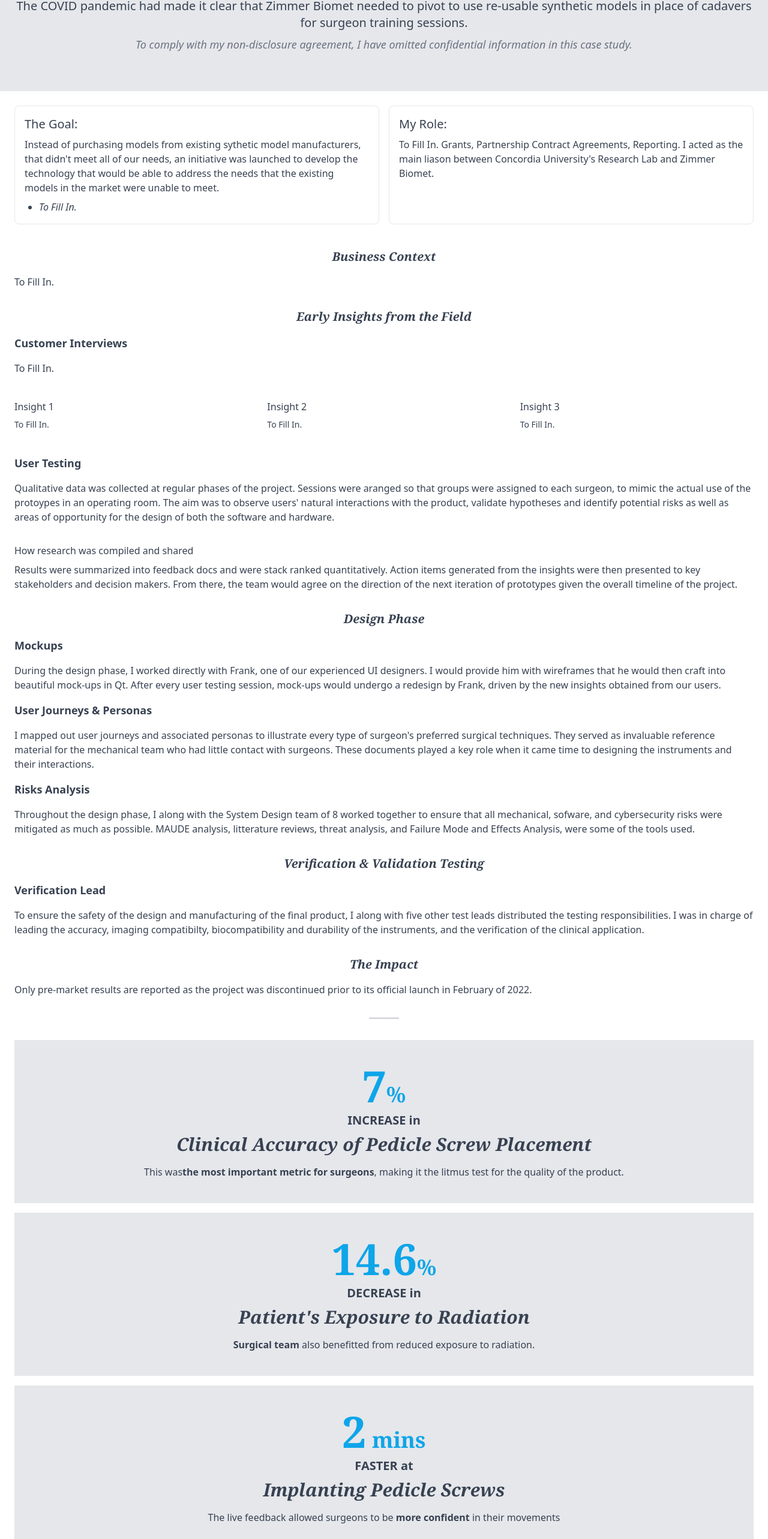
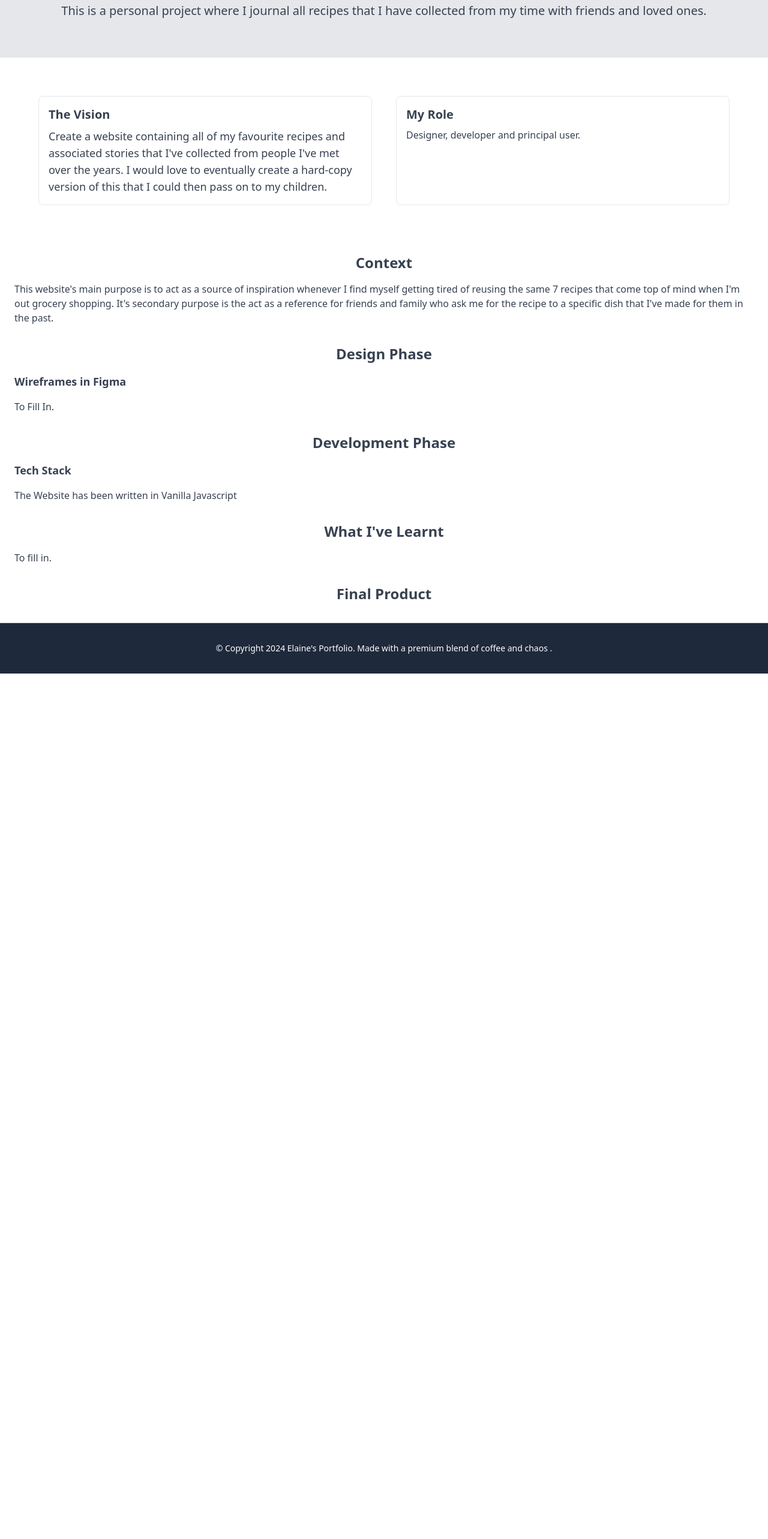
Before and after one commit to huang12211/Portfolio2024, a Next.js app: page /en/design/food-website in a window 1280 px wide. Shown: the part 228-2794 px from the top of the page at 60% size. After the commit the page ends 1351 px from the top, so only its background shows below. Built offline with nearby package versions, Linux system fonts and the light colour scheme.

Commit message:
fix: create outline of content of Elaine's Easecipes website case study

```diff
--- a/src/app/[locale]/(unauth)/design/food-website/page.tsx
+++ b/src/app/[locale]/(unauth)/design/food-website/page.tsx
@@ -23,43 +23,46 @@ export default function Design() {
         <div className="bg-gray-200">
           <div className="mx-auto flex max-w-screen-xl flex-col gap-6 px-6 py-16">
             <div className="flex flex-col gap-2">
-              <h1 className="content-center text-center font-[Georgia] text-4xl font-black">Elaine's Easecipes</h1>
-              <h2 className="content-center text-center font-[Georgia] text-2xl font-black italic text-orange-400">
+              <h1>Elaine's Easecipes</h1>
+              <h2 className="text-orange-400">
                 A Journal of all of my Family's Favourite Food Recipes
               </h2>
             </div>
-            <div className="flex flex-col content-center gap-2 text-center">
+            <div className="caseIntro">
               <p>
-                The COVID pandemic had made it clear that Zimmer Biomet needed to pivot to use re-usable synthetic models in place of cadavers for surgeon training sessions.
-              </p>
-              <p className="text-lg italic text-gray-500">
-                To comply with my non-disclosure agreement, I have omitted confidential information in this case study.
+                This is a personal project where I journal all recipes that I have collected from my time with friends and loved ones.
               </p>
             </div>
           </div>
         </div>
-        <div className="mx-auto grid max-w-screen-xl grid-cols-2 gap-4 p-6 text-lg">
-          <div className="flex flex-col gap-2 rounded-lg border border-gray-200 p-4">
-            <h3 className="text-xl font-medium">The Goal:</h3>
+        <div className="mx-auto grid max-w-screen-xl gap-10 p-16 md:grid-cols-2 md:grid-rows-1">
+          <div className="flex flex-col gap-2 rounded-lg border border-gray-200 bg-white p-4">
+            <h4>The Vision</h4>
+            <p className="text-lg">
+              Create a website containing all of my favourite recipes and associated stories that I've collected from people I've met over the years.
+              I would love to eventually create a hard-copy version of this that I could then pass on to my children.
+            </p>
+          </div>
+          <div className="flex flex-col gap-2 rounded-lg border border-gray-200 bg-white p-4">
+            <h4>My Role</h4>
             <p className="text-base">
-              Instead of purchasing models from existing sythetic model manufacturers, that didn't meet all of our needs, an initiative was launched to  develop
-              the technology that would be able to address the needs that the existing models in the market were unable to meet.
-            </p>
-            <ul className="list-outside list-disc pl-6 text-base italic">
-              <li>To Fill In.</li>
-            </ul>
-          </div>
-          <div className="flex flex-col gap-2 rounded-lg border border-gray-200 p-4">
-            <h3 className="text-xl font-medium">My Role:</h3>
-            <p className="text-base">
-              To Fill In. Grants, Partnership Contract Agreements, Reporting. I acted as the main liason between Concordia University's
-              Research Lab and Zimmer Biomet.
+              Designer, developer and principal user.
             </p>
           </div>
         </div>
         <div className="">
           <div className="mx-auto flex max-w-screen-xl flex-col gap-4 px-6 py-4 text-base">
-            <h2 className="text-xl font-semibold">Business Context</h2>
+            <h3 className="text-center">Context</h3>
+            <p>
+              This website's main purpose is to act as a source of inspiration whenever I find myself getting tired of reusing the same 7 recipes that come top of mind when I'm out grocery shopping.
+              It's secondary purpose is the act as a reference for friends and family who ask me for the recipe to a specific dish that I've made for them in the past.
+            </p>
+          </div>
+        </div>
+        <div className="">
+          <div className="mx-auto flex max-w-screen-xl flex-col gap-4 px-6 py-4 text-base">
+            <h3 className="text-center">Design Phase</h3>
+            <h4 className="text-lg font-semibold">Wireframes in Figma</h4>
             <p>
               To Fill In.
             </p>
@@ -67,191 +70,27 @@ export default function Design() {
         </div>
         <div className="">
           <div className="mx-auto flex max-w-screen-xl flex-col gap-4 px-6 py-4 text-base">
-            <h2 className="text-xl font-black">Early Insights from the Field</h2>
-            <h4 className="text-lg font-semibold">Customer Interviews</h4>
+            <h3 className="text-center">Development Phase</h3>
+            <h3 className="text-lg font-semibold">Tech Stack</h3>
             <p>
-              To Fill In.
-            </p>
-            <div className="grid grid-cols-3 gap-8 py-6">
-              <div>
-                <h3 className="text-base font-medium">Insight 1</h3>
-                <p className="pt-2 text-sm">
-                  To Fill In.
-                </p>
-              </div>
-              <div>
-                <h3 className="text-base font-medium">Insight 2</h3>
-                <p className="pt-2 text-sm">
-                  To Fill In.
-                </p>
-              </div>
-              <div>
-                <h3 className="text-base font-medium">Insight 3</h3>
-                <p className="pt-2 text-sm">
-                  To Fill In.
-                </p>
-              </div>
-            </div>
-
-            <h4 className="text-lg font-semibold">User Testing</h4>
-            <p>
-              Qualitative data was collected at regular phases of the project. Sessions were aranged so that groups were assigned to each surgeon,
-              to mimic the actual use of the protoypes in an operating room. The aim was to observe users' natural interactions with the product,
-              validate hypotheses and identify potential risks as well as areas of opportunity for the design of both the software and hardware.
-            </p>
-            <div>
-              <h3 className="pb-2 pt-4 text-base font-medium">How research was compiled and shared</h3>
-              <p>
-                Results were summarized into feedback docs and were stack ranked quantitatively. Action items generated from the insights were then
-                presented to key stakeholders and decision makers. From there, the team would agree on the direction of the next
-                iteration of prototypes given the overall timeline of the project.
-              </p>
-            </div>
-          </div>
-        </div>
-        <div className="">
-          <div className="mx-auto flex max-w-screen-xl flex-col gap-4 px-6 py-4 text-base">
-            <h2 className="text-xl font-black">Design Phase</h2>
-            <h3 className="text-lg font-semibold">Mockups</h3>
-            <p>
-              During the design phase, I worked directly with Frank, one of our experienced UI designers.
-              I would provide him with wireframes that he would then craft into beautiful mock-ups in Qt.
-              After every user testing session, mock-ups would undergo a redesign by Frank, driven by the new
-              insights obtained from our users.
-            </p>
-            <h3 className="text-lg font-semibold">User Journeys & Personas</h3>
-            <p>
-              I mapped out user journeys and associated personas to illustrate every type of surgeon's preferred surgical techniques.
-              They served as invaluable reference material for the mechanical team who had little contact with surgeons. These
-              documents played a key role when it came time to designing the instruments and their interactions.
-            </p>
-            <h3 className="text-lg font-semibold">Risks Analysis</h3>
-            <p>
-              Throughout the design phase, I along with the System Design team of 8 worked together to ensure that all
-              mechanical, sofware, and cybersecurity risks were mitigated as much as possible. MAUDE analysis, litterature reviews,
-              threat analysis, and Failure Mode and Effects Analysis, were some of the tools used.
+              The Website has been written in Vanilla Javascript
             </p>
           </div>
         </div>
         <div className="">
           <div className="mx-auto flex max-w-screen-xl flex-col gap-4 px-6 py-4 text-base">
-            <h2 className="text-xl font-bold">Verification & Validation Testing</h2>
-            <h3 className="text-lg font-semibold">Verification Lead</h3>
+            <h3 className="text-center">What I've Learnt</h3>
             <p>
-              To ensure the safety of the design and manufacturing of the final product, I along with five other test leads
-              distributed the testing responsibilities. I was in charge of leading the accuracy, imaging compatibilty, biocompatibility
-              and durability of the instruments, and the verification of the clinical application.
+              To fill in.
             </p>
           </div>
         </div>
         <div className="">
           <div className="mx-auto flex max-w-screen-xl flex-col gap-4 px-6 py-4 text-base">
-            <h2 className="text-xl font-bold">The Impact</h2>
-            <p>
-              Only pre-market results are reported as the project was discontinued prior to its official launch in February of 2022.
+            <h3 className="text-center">Final Product</h3>
 
-            </p>
-            <p className="pb-4 text-center text-gray-400">_______</p>
-            <div className="flex flex-col gap-2 bg-gray-200 px-6 py-10 text-center">
-              <h1 className="text-7xl font-black text-sky-500">
-                7
-                <span className="text-4xl">%</span>
-              </h1>
-              <h4>INCREASE in </h4>
-              <h2 className="text-3xl">Clinical Accuracy of Pedicle Screw Placement</h2>
-              <p className="pt-2">
-                This was
-                <span className="font-bold">the most important metric for surgeons</span>
-                , making it the litmus test for the quality of the product.
-              </p>
-            </div>
-            <div className="flex flex-col gap-2 bg-gray-200 px-6 py-10 text-center">
-              <h1 className="text-7xl font-black text-sky-500">
-                14.6
-                <span className="text-4xl">%</span>
-              </h1>
-              <h4>DECREASE in </h4>
-              <h2 className="text-3xl">Patient's Exposure to Radiation</h2>
-              <p className="pt-2">
-                <span className="font-bold">Surgical team</span>
-                {' '}
-                also benefitted from reduced exposure to radiation.
-              </p>
-            </div>
-            <div className="flex flex-col gap-2 bg-gray-200 px-6 py-10 text-center">
-              <h1 className="text-7xl font-black text-sky-500">
-                2
-                <span className="text-4xl"> mins</span>
-              </h1>
-              <h4>FASTER at </h4>
-              <h2 className="text-3xl">Implanting Pedicle Screws</h2>
-              <p className="pt-2">
-                The live feedback allowed surgeons to be
-                <span className="font-bold"> more confident</span>
-                {' '}
-                in their movements
-              </p>
-            </div>
-            <p className="pt-4 text-center italic text-gray-500">
-              For confidentiality reasons I have omitted the actual values for these metrics.
-            </p>
-            <p className="pb-6 text-center text-gray-400">_______</p>
-            <p className="text-gray-500">
-              The product was never released to market due to an executive business decision to create a spin-off all of Zimmer Biomet's
-              spinal and dental products to "ZimVie" (now HighRidge Medical). The newly created spin-off no longer had the required software
-              and field-support ressources to be able to support the launch of a navigation system into the market so the project was terminated in February of 2022.
-            </p>
           </div>
         </div>
-        <div className="">
-          <div className="mx-auto flex max-w-screen-xl flex-col gap-4 px-6 py-4 text-base">
-            <h2 className="text-xl font-bold">What I learned</h2>
-            <p>
-              This was a relatively fast-paced project given the scope and industry in which I was operating in. Our marketing director
-              at the time, Irena, always mentionned how impressed she was at the speed at which we were moving compared to previous Medtech
-              companies that she had worked at. Though a lot went right in this project, there were also areas for improvement. I like to
-              reflect on the success and failures of every project I work in so that I can learn from them and apply these lessons in the future.
-            </p>
-            <p>
-              This project highlighted to me that
-              {' '}
-              <span className="font-bold">small agile teams</span>
-              , once having experienced the storming phase,
-              {' '}
-              <span className="font-bold">work great together</span>
-              .
-              Despite most of this project having been completed during COVID when all team members had to work from home, having a smaller team allowed for a certain amount of flexibility in how each scrum
-              team organized themselves to collaborate and get the work done. My scrum team set expectations that those in Canada would start work 2 hours earllier than the usual 9-5 and that those in France would
-              work later, allowing the team to have more time to collaborate online.
-            </p>
-            <p>
-              I also learned that
-              {' '}
-              <span className="font-bold">periodically adding ressources to the team is ideal over suddenly doubling the team</span>
-              . Acting as PO proxy for a scrum team
-              where 50% of the individuals were new hires that were added to the project, made me learn the importance of having a robust and standardized onboarding process, but also the huge
-              time sink that onboarding a large cohort has on the burndown of a project.
-            </p>
-            <p>
-              Despite having attained the deadlines that were set before us, we could have avoided a lot of stress near the end of the project had the
-              {' '}
-              <span className="font-bold">
-                estimate of
-                time and ressources required
-              </span>
-              {' '}
-              to complete the remaining work was re-evaluated mid-way through the project
-              {' '}
-              <span className="font-bold">
-                by the team members who were responsible
-                for delivering those features
-              </span>
-              . This put a lot of pressure on the team to deliver work as fast as possible, resulting in certain problematic dependecies between features being
-              overlooked which were not caught until the very end.
-            </p>
-          </div>
-        </div>
-
       </div>
     </>
   );
```
